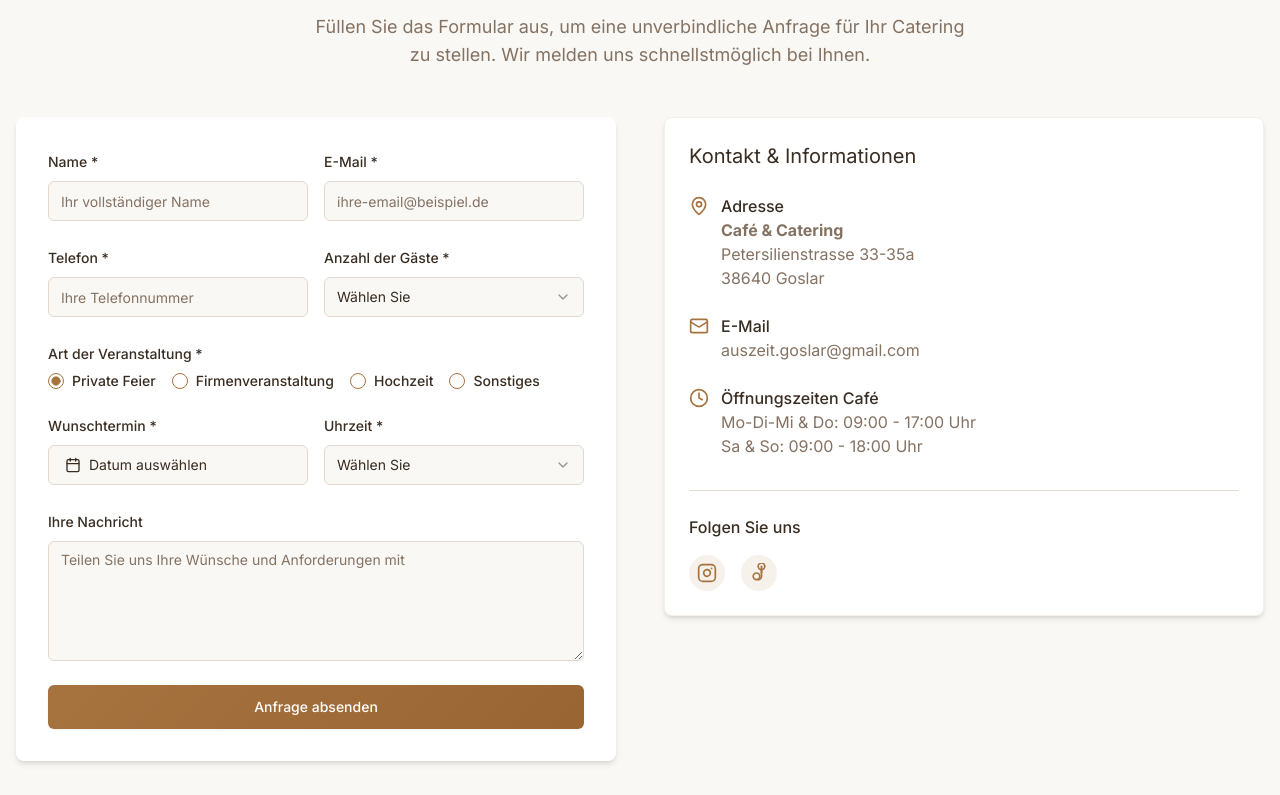
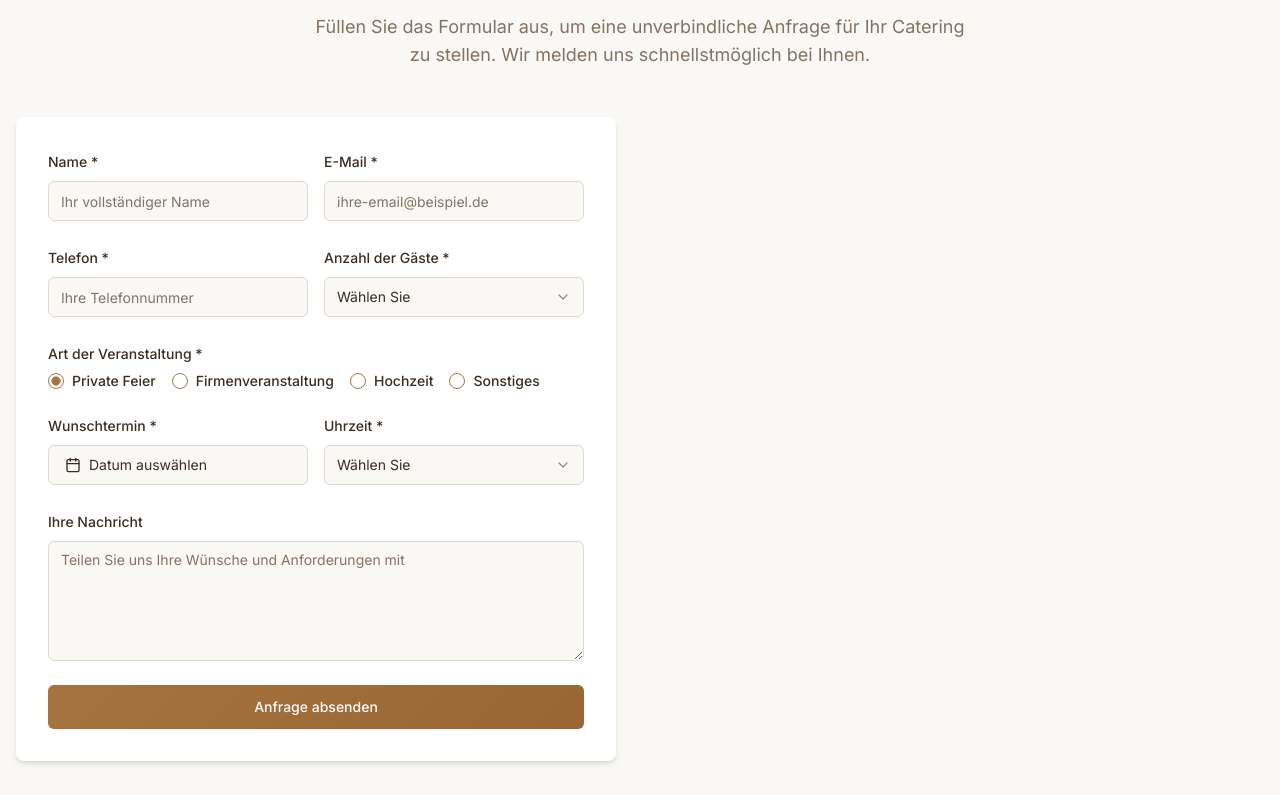
Before and after one commit to AuszeitCafe/Auszeit-Webseite, a Next.js app: page /catering in a window 1280 px wide. Shown: the part 1885-2680 px from the top of the page. Built offline with nearby package versions, Linux system fonts and the light colour scheme.

Commit message:
removed unecessary contact information

```diff
--- a/components/booking-section.tsx
+++ b/components/booking-section.tsx
@@ -225,90 +225,6 @@ export default function BookingSection() {
               </Button>
             </form>
           </div>
-
-          <div>
-            <Card className="border-primary/10 shadow-md">
-              <CardContent className="p-6">
-                <h3 className="text-xl mb-6">Kontakt & Informationen</h3>
-
-                <div className="space-y-6">
-                  <div className="flex items-start">
-                    <MapPin className="h-5 w-5 text-primary mr-3 mt-0.5" />
-                    <div>
-                      <h4 className="font-medium">Adresse</h4>
-                      <address className="not-italic text-muted-foreground">
-                        <strong>Café & Catering</strong>
-                        <br />
-                        Petersilienstrasse 33-35a
-                        <br />
-                        38640 Goslar
-                      </address>
-                    </div>
-                  </div>
-
-                  <div className="flex items-start">
-                    <Mail className="h-5 w-5 text-primary mr-3 mt-0.5" />
-                    <div>
-                      <h4 className="font-medium">E-Mail</h4>
-                      <p className="text-muted-foreground">auszeit.goslar@gmail.com</p>
-                    </div>
-                  </div>
-
-                  <div className="flex items-start">
-                    <Clock className="h-5 w-5 text-primary mr-3 mt-0.5" />
-                    <div>
-                      <h4 className="font-medium">Öffnungszeiten Café</h4>
-                      <p className="text-muted-foreground">
-                        Mo-Di-Mi & Do: 09:00 - 17:00 Uhr
-                        <br />
-                        Sa & So: 09:00 - 18:00 Uhr
-                      </p>
-                    </div>
-                  </div>
-                </div>
-
-                <div className="mt-8 pt-6 border-t">
-                  <h4 className="font-medium mb-4">Folgen Sie uns</h4>
-                  <div className="flex space-x-4">
-                    <a
-                      href="https://www.instagram.com/cafe_auszeit_goslar/"
-                      target="_blank"
-                      rel="noopener noreferrer"
-                      className="bg-primary/10 hover:bg-primary/20 text-primary p-2 rounded-full transition-colors"
-                    >
-                      <Instagram className="h-5 w-5" />
-                      <span className="sr-only">Instagram</span>
-                    </a>
-                    <a
-                      href="https://www.tiktok.com/@cafe_auszeit_goslar"
-                      target="_blank"
-                      rel="noopener noreferrer"
-                      className="bg-primary/10 hover:bg-primary/20 text-primary p-2 rounded-full transition-colors"
-                    >
-                      <svg
-                        xmlns="http://www.w3.org/2000/svg"
-                        width="20"
-                        height="20"
-                        viewBox="0 0 24 24"
-                        fill="none"
-                        stroke="currentColor"
-                        strokeWidth="2"
-                        strokeLinecap="round"
-                        strokeLinejoin="round"
-                        className="h-5 w-5"
-                      >
-                        <path d="M9 12a4 4 0 1 0 0 8 4 4 0 0 0 0-8z" />
-                        <path d="M15 8a4 4 0 1 0 0-8 4 4 0 0 0 0 8z" />
-                        <path d="M15 8v8a4 4 0 0 1-4 4" />
-                        <line x1="15" y1="4" x2="15" y2="12" />
-                      </svg>
-                      <span className="sr-only">TikTok</span>
-                    </a>
-                  </div>
-                </div>
-              </CardContent>
-            </Card>
-          </div>
         </div>
       </div>
     </section>
```
